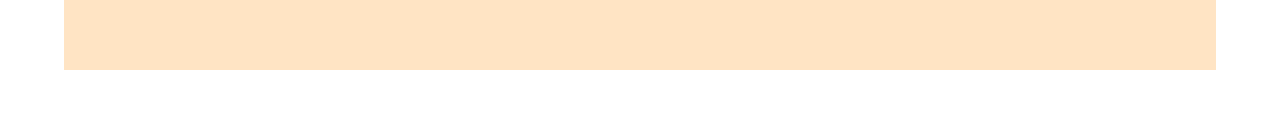
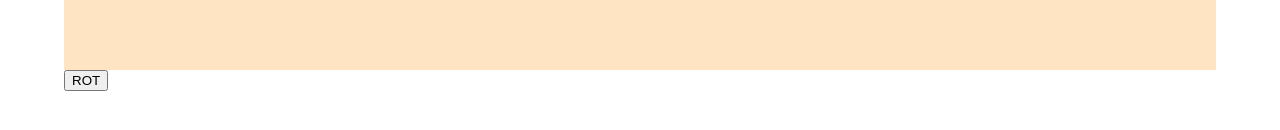
Before and after one commit to mullerow/draw_landscape-maps, a Vue app: page / in a window 1280 px wide. Shown: the part 494-624 px from the top of the page. Built offline with nearby package versions, Linux system fonts and the light colour scheme.

Commit message:
chore: button added to change the color of the first painted shape

```diff
--- a/src/views/HomeView.vue
+++ b/src/views/HomeView.vue
@@ -14,6 +14,7 @@
         />
       </svg>
     </div>
+    <button @click="changeColor">ROT</button>
   </div>
 </template>
 
@@ -33,6 +34,9 @@ export default {
     }
   },
   methods: {
+    changeColor() {
+      this.svgPoints[0].fill = 'red'
+    },
     startDrawing(event) {
       this.isDrawing = true
       this.points = [{ x: event.offsetX, y: event.offsetY }]
```
